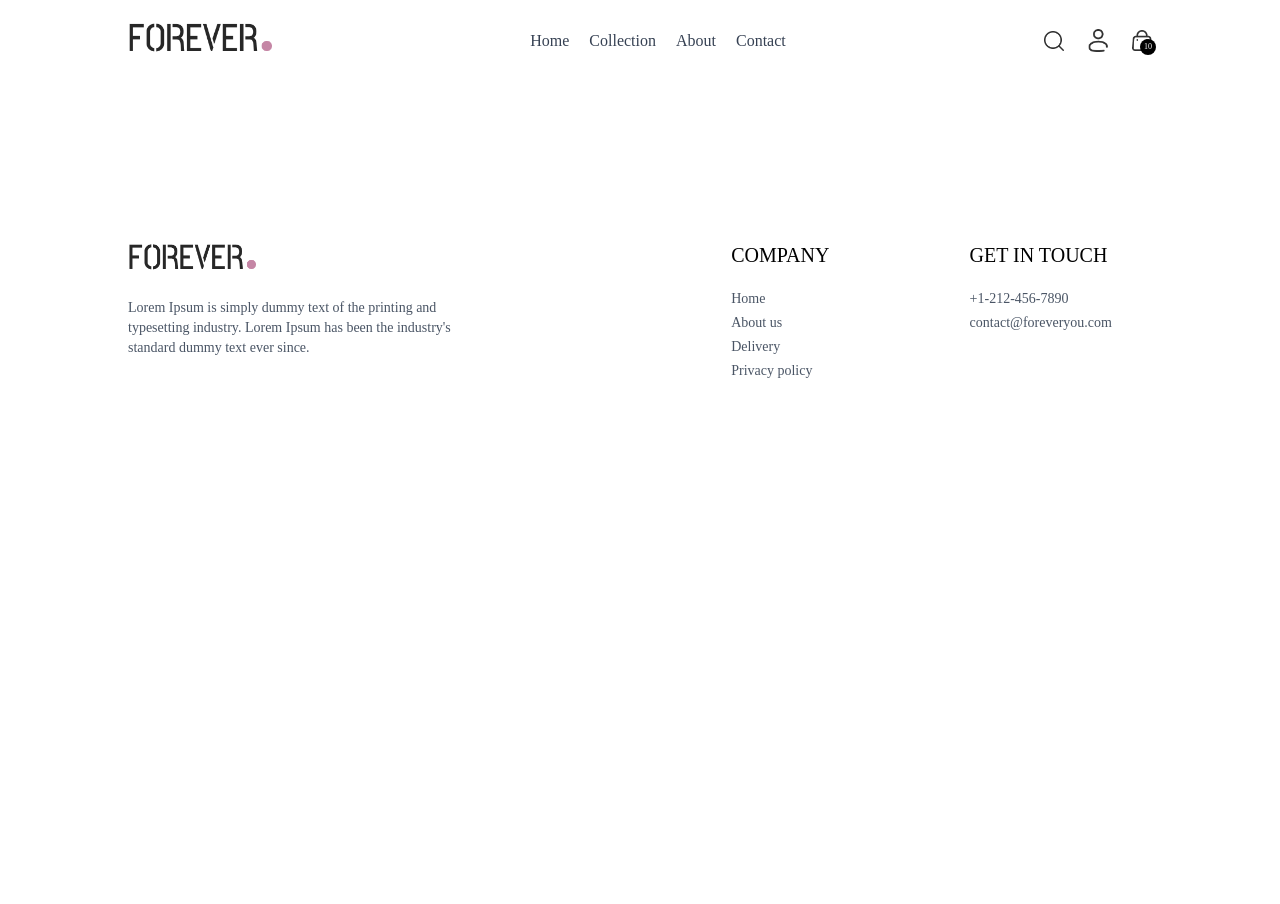
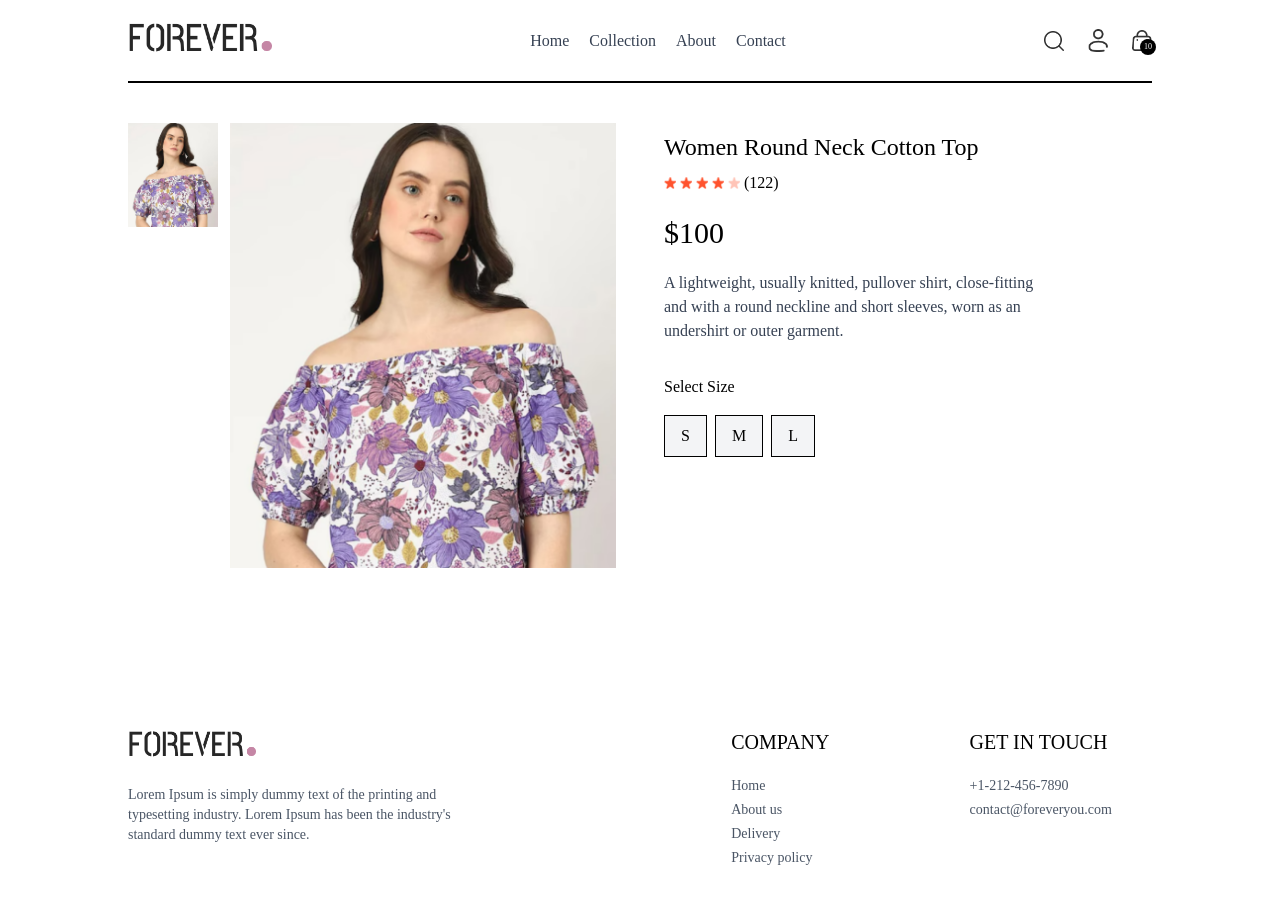
Before and after one commit to mijashsunar10/Ecommerce_mern, a React (Vite) app in the folder frontend/: page /product/aaaaa in a window 1280 px wide. Shown: the top 904 px of the page. Before the commit the page ends 800 px from the top, so only its background shows below. Built offline with nearby package versions, Linux system fonts and the light colour scheme.

Commit message:
Made frontend for the product show page

```diff
--- a/frontend/src/App.jsx
+++ b/frontend/src/App.jsx
@@ -25,7 +25,7 @@
         <Route path='/collection' element={<Collection/>}/>
         <Route path='/about' element={<About/>}/>
         <Route path='/contact' element={<Contact/>}/>
-        <Route path='/product/:productId ' element={<Product/>}/>
+        <Route path='/product/:productId' element={<Product/>}/>
         <Route path='/contact' element={<Cart/>}/>
         <Route path='/login' element={<Login/>}/>
         <Route path='/place-order' element={<PlaceOrder/>}/>
--- a/frontend/src/index.css
+++ b/frontend/src/index.css
@@ -16,6 +16,10 @@
   font-style: normal;
 }
 
+::-webkit-scrollbar{
+  display: none;
+}
+
 @media (max-width: 640px) {
     a.active{
       background-color: black;
--- a/frontend/src/pages/Product.jsx
+++ b/frontend/src/pages/Product.jsx
@@ -1,11 +1,98 @@
-import React from 'react'
+import React, { useContext, useEffect, useState } from 'react'
+import { useParams } from 'react-router-dom'
+import { ShopContext } from '../context/ShopContext';
+import { assets } from '../assets/frontend_assets/assets';
 
 const Product = () => {
-  return (
-    <div>
+
+  const {productId} = useParams();//using this Hook we wiil get the porduct id
+  const {products, currency} = useContext(ShopContext) // form here we will get the prosuct details
+
+  const [productData,setProductData] = useState(false);
+  const [image,setImage] = useState('')
+
+
+  const fetchProductData = async ()=>
+  {
+    products.map((item)=>{
+      if(item._id === productId)
+      {
+        setProductData(item)
+        setImage(item.image[0])
+
+        return null;
+      }
+
+    })
+
+  }
+
+  useEffect(()=>{
+    fetchProductData()
+  },[productId,products])
+
+
+
+  return productData ? (
+    <div className='border-t-2 pt-10 transition-opacity ease-in duration-500 opacity-100'>
+      {/* Product Data */}
+      <div className='flex gap-12 sm:gap-12 flex-col sm:flex-row'>
+
+        {/* Product Images */}
+        <div className='flex-1 flex flex-col-reverse gap-3 sm:flex-row'>
+          <div className='flex sm:flex-col overflow-x-auto sm:overflow-y-scroll justify-between sm:justify-normal sm:w-[18.7%] w-full'>
+            {
+              productData.image.map((item,index)=>(
+                <img onClick={()=>setImage(item)} src={item} key={index} className='w-[24%] sm:w-full sm:mb-3 flex-shrink-0 cursor-pointer'  alt="" />
+              ))
+            }
+          </div>
+          <div className='w-full sm:w-[80%]'>
+            <img className='w-full h-auto' src={image} alt="" />
+          </div>
+
+        </div>
+
+        {/* ----------Product Information ------------*/}
+
+        <div className='flex-1'>
+          <h1 className='font-medium text-2xl mt-2'>
+            {productData.name}
+          </h1>
+          <div className='flex items-center gap-1 mt-2 '>
+            <img src={assets.star_icon} alt="" className="w-3 5" />
+            <img src={assets.star_icon} alt="" className="w-3 5" />
+            <img src={assets.star_icon} alt="" className="w-3 5" />
+            <img src={assets.star_icon} alt="" className="w-3 5" />
+            <img src={assets.star_dull_icon} alt="" className="w-3 5" />
+            <p className='pl2'>(122)</p>
+
+          </div>
+          <p className='mt-5 text-3xl font-medium'>{currency}{productData.price}</p>
+          <p className='mt-5 text-gray-700 md:w-4/5'>{productData.description}</p>
+          <div className='flex flex-col gap-4 my-8'>
+            <p>Select Size</p>
+            <div className="flex gap-2">
+              {productData.sizes.map((item,index)=>(
+                <button  className={`border py-2 px-4 bg-gray-100`} key={index}>{item}</button>
+              ))}
+            </div>
+
+
+          </div>
+
+
+
+        </div>
+
+
+
+      </div>
 
     </div>
-  )
+  ) : <div className='opacity-0'>
+
+  </div>
 }
 
 export default Product
```
